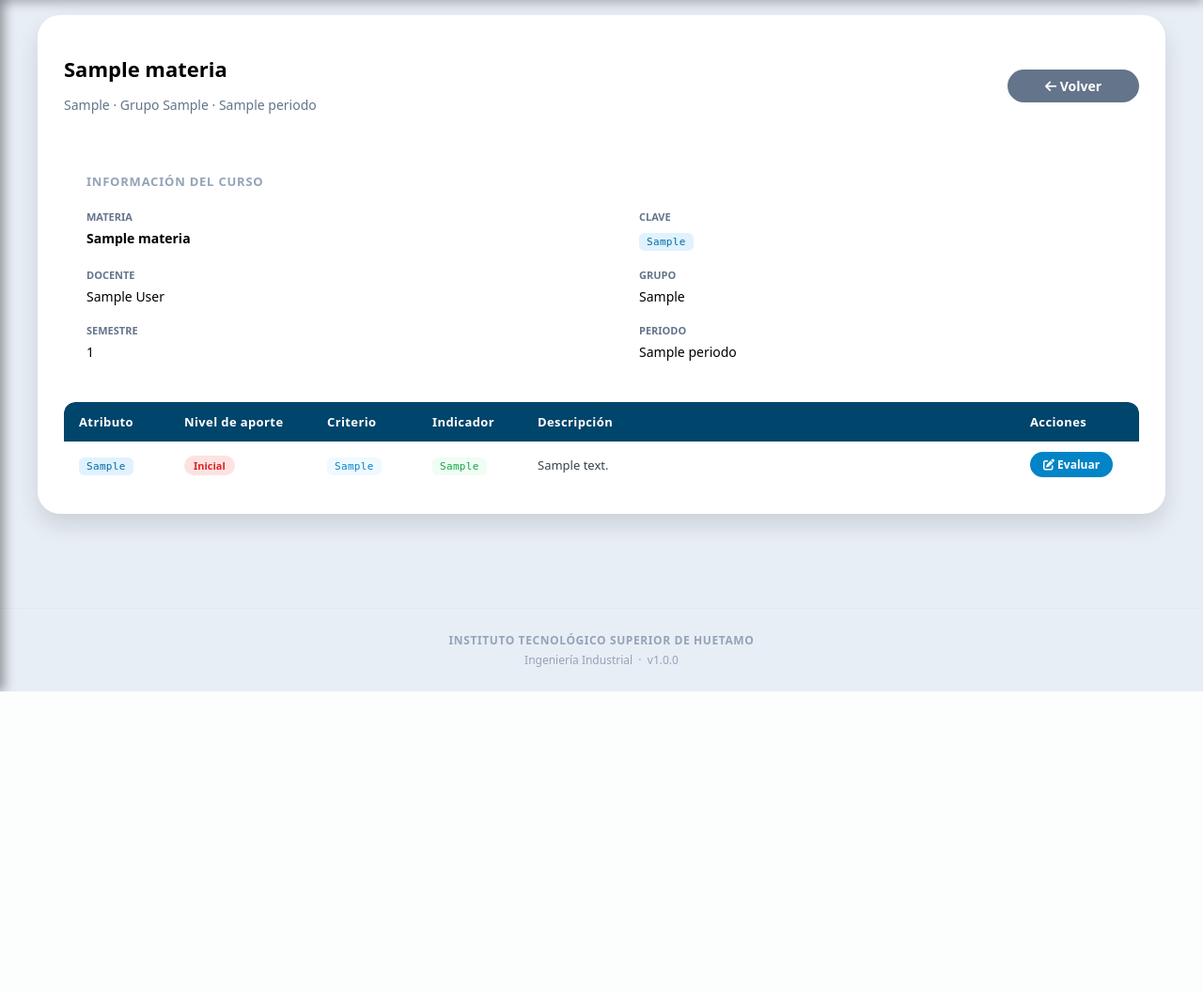
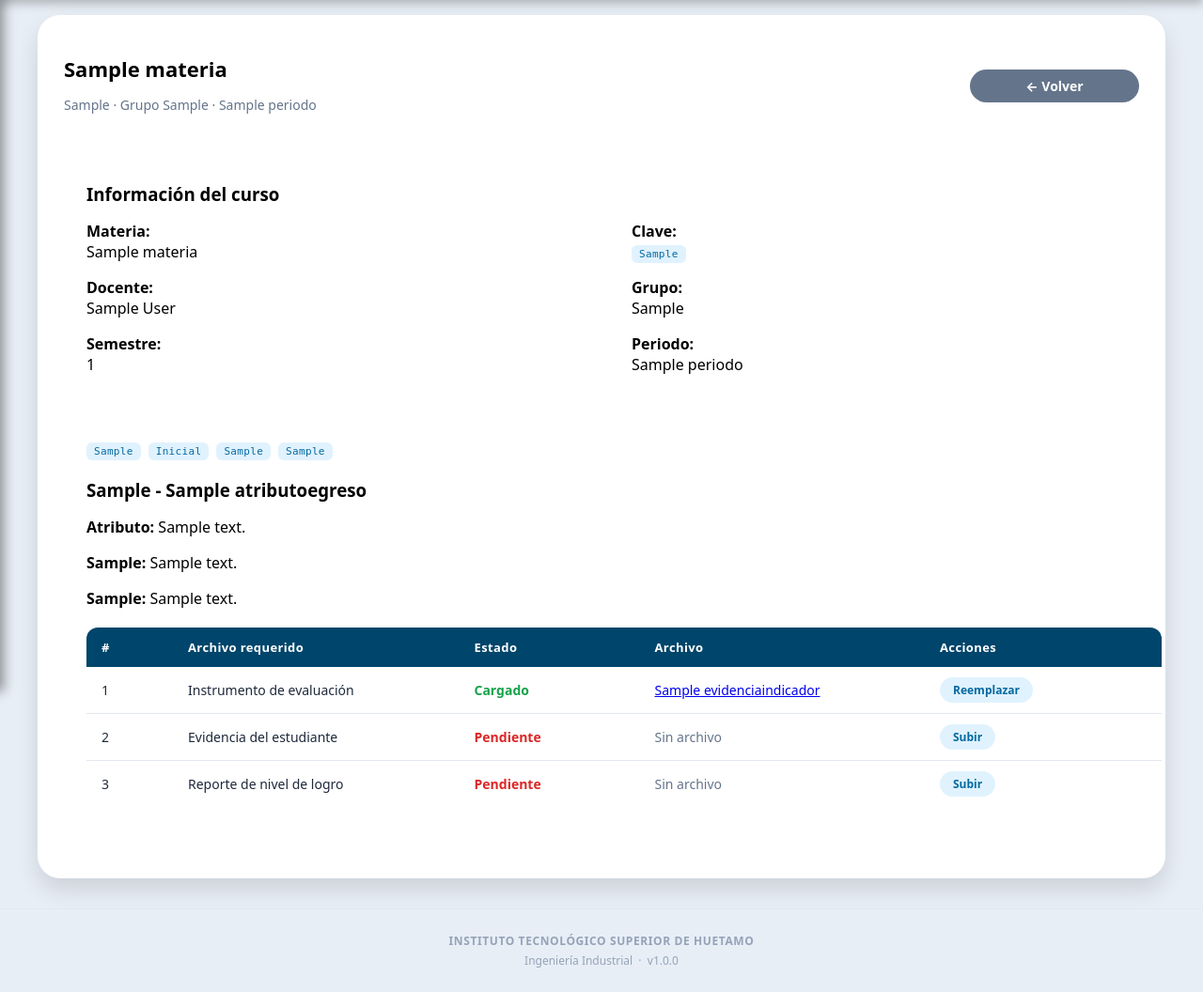
Before and after one commit to Pato1YT/PlataformaCACEI, a Django app: page /cursos/1/detalle/ in a window 1280 px wide. Shown: the part 64-1120 px from the top of the page at 94% size. Before the commit the page ends 800 px from the top, so only its background shows below. Run offline with Django 4.2, Linux system fonts and the light colour scheme; a user stored in the database is signed in; tables that the repository leaves empty hold one stand-in row (values such as "Sample post"); parts of the project's set-up code (start-up, migrations or seed data) failed here and were passed over.

Commit message:
Apartado de Subir Archivos

```diff
--- a/CACEI/settings.py
+++ b/CACEI/settings.py
@@ -155,7 +155,13 @@ LOGIN_REDIRECT_URL = 'core:dashboard'
 LOGOUT_REDIRECT_URL = 'core:login'
 
 STORAGES = {
+    "default": {
+        "BACKEND": "django.core.files.storage.FileSystemStorage",
+    },
     "staticfiles": {
         "BACKEND": "whitenoise.storage.CompressedManifestStaticFilesStorage",
     },
 }
+
+DATA_UPLOAD_MAX_MEMORY_SIZE = 5 * 1024 * 1024  # 5MB
+FILE_UPLOAD_MAX_MEMORY_SIZE = 5 * 1024 * 1024  # 5MB
--- a/core/models.py
+++ b/core/models.py
@@ -282,7 +282,7 @@ class EvidenciaIndicador(models.Model):
     TIPO_ARCHIVO = [
         ('INSTRUMENTO', 'Instrumento de evaluación'),
         ('EVIDENCIA', 'Evidencia del estudiante'),
-        ('REPORTE', 'Reporte de resultados'),
+        ('REPORTE', 'Reporte de nivel de logro'),
     ]
 
     curso = models.ForeignKey(Curso, on_delete=models.CASCADE, related_name='evidencias_indicadores')
@@ -291,6 +291,7 @@ class EvidenciaIndicador(models.Model):
     tipo_archivo = models.CharField(max_length=30, choices=TIPO_ARCHIVO)
     archivo = models.FileField(upload_to='evidencias/indicadores/')
     titulo = models.CharField(max_length=255, blank=True)
+    comentario = models.TextField(blank=True)
 
     fecha_subida = models.DateTimeField(auto_now_add=True)
 
--- a/core/templates/cursos/detalle_curso.html
+++ b/core/templates/cursos/detalle_curso.html
@@ -4,7 +4,6 @@
 
 {% block content %}
 <div class="dashboard">
-
     <div class="dashboard__header">
         <div>
             <h2 class="dashboard__title">{{ curso.materia.nombre }}</h2>
@@ -12,96 +11,111 @@
                 {{ curso.materia.clave }} · Grupo {{ curso.grupo }} · {{ curso.materia.periodo.nombre }}
             </p>
         </div>
-        <a href="{% url 'core:dashboard' %}"
-           class="course-card__button"
-           style="width:140px; text-align:center; text-decoration:none; display:inline-block; font-weight:700; background-color:#64748b;">
-            <i class="fa-solid fa-arrow-left"></i> Volver
+
+        <a href="{% url 'core:dashboard' %}" class="course-card__button"
+            style="max-width:180px; text-align:center; text-decoration:none; display:inline-block; background-color:#64748b;">
+            ← Volver
         </a>
     </div>
 
-    <!-- Info del curso -->
-    <div class="table-wrapper" style="padding:20px 24px; margin-bottom:24px;">
-        <p class="perfil-card__section-title" style="margin-bottom:16px;">Información del curso</p>
-        <div style="display:grid; grid-template-columns:repeat(2, 1fr); gap:14px 32px;">
-            <div>
-                <span style="font-size:11px; color:#64748b; font-weight:600; text-transform:uppercase;">Materia</span>
-                <p style="margin:4px 0 0 0; font-weight:600; font-size:14px;">{{ curso.materia.nombre }}</p>
-            </div>
-            <div>
-                <span style="font-size:11px; color:#64748b; font-weight:600; text-transform:uppercase;">Clave</span>
-                <p style="margin:4px 0 0 0;"><span class="course-card__code">{{ curso.materia.clave }}</span></p>
-            </div>
-            <div>
-                <span style="font-size:11px; color:#64748b; font-weight:600; text-transform:uppercase;">Docente</span>
-                <p style="margin:4px 0 0 0; font-size:14px;">{{ curso.docente.get_full_name|default:curso.docente.username }}</p>
-            </div>
-            <div>
-                <span style="font-size:11px; color:#64748b; font-weight:600; text-transform:uppercase;">Grupo</span>
-                <p style="margin:4px 0 0 0; font-size:14px;">{{ curso.grupo }}</p>
-            </div>
-            <div>
-                <span style="font-size:11px; color:#64748b; font-weight:600; text-transform:uppercase;">Semestre</span>
-                <p style="margin:4px 0 0 0; font-size:14px;">{{ curso.materia.semestre }}</p>
-            </div>
-            <div>
-                <span style="font-size:11px; color:#64748b; font-weight:600; text-transform:uppercase;">Periodo</span>
-                <p style="margin:4px 0 0 0; font-size:14px;">{{ curso.materia.periodo.nombre }}</p>
-            </div>
+    <div class="table-wrapper" style="padding:24px; margin-bottom:24px;">
+        <h3 style="margin-bottom:16px;">Información del curso</h3>
+
+        <div style="display:grid; grid-template-columns: repeat(2, minmax(0, 1fr)); gap:16px;">
+            <div><strong>Materia:</strong><br>{{ curso.materia.nombre }}</div>
+            <div><strong>Clave:</strong><br><span class="course-card__code">{{ curso.materia.clave }}</span></div>
+            <div><strong>Docente:</strong><br>{{ curso.docente.get_full_name|default:curso.docente.username }}</div>
+            <div><strong>Grupo:</strong><br>{{ curso.grupo }}</div>
+            <div><strong>Semestre:</strong><br>{{ curso.materia.semestre }}</div>
+            <div><strong>Periodo:</strong><br>{{ curso.materia.periodo.nombre }}</div>
         </div>
     </div>
 
-    <!-- Tabla de indicadores -->
-    <div class="table-wrapper">
+    {% for bloque in indicadores_bloques %}
+    <div class="table-wrapper" style="padding:24px; margin-bottom:24px;">
+        <div style="margin-bottom:20px;">
+            <div style="display:flex; gap:8px; flex-wrap:wrap; margin-bottom:12px;">
+                <span class="course-card__code">{{ bloque.atributo.codigo }}</span>
+                <span class="course-card__code">{{ bloque.nivel_aporte }}</span>
+                <span class="course-card__code">{{ bloque.criterio.codigo }}</span>
+                <span class="course-card__code">{{ bloque.indicador.codigo }}</span>
+            </div>
+
+            <h3 style="margin-bottom:10px;">
+                {{ bloque.atributo.codigo }} - {{ bloque.atributo.nombre }}
+            </h3>
+
+            <p style="margin-bottom:10px;">
+                <strong>Atributo:</strong> {{ bloque.atributo.descripcion }}
+            </p>
+
+            <p style="margin-bottom:10px;">
+                <strong>{{ bloque.criterio.codigo }}:</strong> {{ bloque.criterio.descripcion }}
+            </p>
+
+            <p style="margin-bottom:0;">
+                <strong>{{ bloque.indicador.codigo }}:</strong> {{ bloque.indicador.descripcion }}
+            </p>
+        </div>
+
         <table class="data-table">
             <thead>
                 <tr>
-                    <th style="width:80px;">Atributo</th>
-                    <th style="width:120px;">Nivel de aporte</th>
-                    <th style="width:80px;">Criterio</th>
-                    <th style="width:80px;">Indicador</th>
-                    <th>Descripción</th>
-                    <th style="width:100px;">Acciones</th>
+                    <th style="width:60px;">#</th>
+                    <th>Archivo requerido</th>
+                    <th style="width:160px;">Estado</th>
+                    <th>Archivo</th>
+                    <th style="width:220px;">Acciones</th>
                 </tr>
             </thead>
             <tbody>
-                {% for relacion in indicadores_materia %}
+                {% for archivo in bloque.archivos %}
                 <tr>
+                    <td>{{ forloop.counter }}</td>
+                    <td>{{ archivo.nombre }}</td>
+
                     <td>
-                        <span class="course-card__code">{{ relacion.indicador.criterio.atributo_egreso.codigo }}</span>
+                        {% if archivo.evidencia %}
+                        <span style="color:#16a34a; font-weight:700;">Cargado</span>
+                        {% else %}
+                        <span style="color:#dc2626; font-weight:700;">Pendiente</span>
+                        {% endif %}
                     </td>
+
                     <td>
-                        {% for rel_atributo in relaciones_atributos %}
-                            {% if rel_atributo.atributo_egreso_id == relacion.indicador.criterio.atributo_egreso_id %}
-                                {% if rel_atributo.nivel_aporte == 'A' %}
-                                    <span style="background:#dcfce7; color:#16a34a; border-radius:999px; padding:3px 10px; font-size:11px; font-weight:700;">Avanzado</span>
-                                {% elif rel_atributo.nivel_aporte == 'M' %}
-                                    <span style="background:#fef9c3; color:#ca8a04; border-radius:999px; padding:3px 10px; font-size:11px; font-weight:700;">Medio</span>
-                                {% else %}
-                                    <span style="background:#fee2e2; color:#dc2626; border-radius:999px; padding:3px 10px; font-size:11px; font-weight:700;">Inicial</span>
-                                {% endif %}
-                            {% endif %}
-                        {% endfor %}
+                        {% if archivo.evidencia %}
+                        <a href="{{ archivo.evidencia.archivo.url }}" target="_blank">
+                            {{ archivo.evidencia.titulo|default:"Ver archivo" }}
+                        </a>
+                        {% else %}
+                        <span style="color:#64748b;">Sin archivo</span>
+                        {% endif %}
                     </td>
-                    <td><span class="course-card__code" style="background:#f0f9ff; color:#0284c7;">{{ relacion.indicador.criterio.codigo }}</span></td>
-                    <td><span class="course-card__code" style="background:#f0fdf4; color:#16a34a;">{{ relacion.indicador.codigo }}</span></td>
-                    <td style="font-size:13px; color:#374151;">{{ relacion.indicador.descripcion }}</td>
+
                     <td class="data-table__actions">
-                        <a href="{% url 'core:evaluacion_indicador' curso.pk relacion.indicador.pk %}"
-                           class="data-table__btn"
-                           style="background-color:#0284c7; color:#fff; white-space:nowrap;">
-                            <i class="fa-solid fa-pen-to-square"></i> Evaluar
+                        {% if archivo.tipo == 'REPORTE' %}
+                        <a href="{% url 'core:subir_reporte_nivel_logro' curso.pk bloque.indicador.pk %}"
+                            class="data-table__btn data-table__btn--edit">
+                            {% if archivo.evidencia %}Reemplazar{% else %}Subir{% endif %}
                         </a>
-                    </td>
-                </tr>
-                {% empty %}
-                <tr>
-                    <td colspan="6" class="data-table__empty">
-                        Esta materia no tiene indicadores específicos asignados.
+                        {% else %}
+                        <a href="{% url 'core:subir_evidencia_indicador' curso.pk bloque.indicador.pk archivo.tipo %}"
+                            class="data-table__btn data-table__btn--edit">
+                            {% if archivo.evidencia %}Reemplazar{% else %}Subir{% endif %}
+                        </a>
+                        {% endif %}
                     </td>
                 </tr>
                 {% endfor %}
             </tbody>
         </table>
     </div>
+    {% empty %}
+    <div class="table-wrapper" style="padding:24px;">
+        <p class="data-table__empty">
+            Esta materia no tiene indicadores específicos asignados.
+        </p>
+    </div>
+    {% endfor %}
 </div>
 {% endblock %}
--- a/core/urls.py
+++ b/core/urls.py
@@ -4,6 +4,8 @@
 
 from django.contrib.auth import views as auth_views
 from django.urls import path
+from django.conf import settings
+from django.conf.urls.static import static
 
 from . import views
 
@@ -120,6 +122,12 @@ urlpatterns = [
     # -------------------------------------------------------------------------
     # Evidencias - Reporte de Nivel de Logro
     # -------------------------------------------------------------------------
-    path('cursos/<int:curso_pk>/indicadores/<int:indicador_pk>/evaluacion/', views.evaluacion_indicador, name='evaluacion_indicador'),
+    #path('cursos/<int:curso_pk>/indicadores/<int:indicador_pk>/reporte/', views.editar_reporte_indicador, name='editar_reporte_indicador'),
+    path('cursos/<int:curso_pk>/indicadores/<int:indicador_pk>/evidencias/<str:tipo_archivo>/subir/', views.subir_evidencia_indicador, name='subir_evidencia_indicador'),
+    path('cursos/<int:curso_pk>/indicadores/<int:indicador_pk>/reporte/', views.subir_reporte_nivel_logro, name='subir_reporte_nivel_logro'),
+
 
 ]
+
+if settings.DEBUG:
+    urlpatterns += static(settings.MEDIA_URL, document_root=settings.MEDIA_ROOT)
--- a/core/views.py
+++ b/core/views.py
@@ -34,6 +34,7 @@ from .forms import (
     MateriaAtributoEgresoNivelForm,
     ResultadoIndicadorForm,
     EvidenciaIndicadorForm,
+    EvidenciaIndicadorSimpleForm
 )
 
 # Utilidades — importadores Excel
@@ -1395,9 +1396,12 @@ def detalle_curso(request, pk):
 
     relaciones_atributos = MateriaAtributoEgreso.objects.filter(
         materia=curso.materia
-    ).select_related(
-        'atributo_egreso'
-    ).order_by('atributo_egreso__codigo')
+    ).select_related('atributo_egreso')
+
+    niveles_por_atributo = {
+        rel.atributo_egreso_id: rel.get_nivel_aporte_display()
+        for rel in relaciones_atributos
+    }
 
     indicadores_materia = MateriaIndicador.objects.filter(
         materia=curso.materia
@@ -1411,10 +1415,48 @@ def detalle_curso(request, pk):
         'indicador__codigo'
     )
 
+    evidencias = EvidenciaIndicador.objects.filter(
+        curso=curso,
+        indicador__in=[rel.indicador for rel in indicadores_materia]
+    )
+
+    evidencias_map = {
+        (ev.indicador_id, ev.tipo_archivo): ev
+        for ev in evidencias
+    }
+
+    tipos_archivo = [
+        ('INSTRUMENTO', 'Instrumento de evaluación'),
+        ('EVIDENCIA', 'Evidencia del estudiante'),
+        ('REPORTE', 'Reporte de nivel de logro'),
+    ]
+
+    indicadores_bloques = []
+
+    for relacion in indicadores_materia:
+        indicador = relacion.indicador
+        criterio = indicador.criterio
+        atributo = criterio.atributo_egreso
+
+        archivos = []
+        for tipo, nombre in tipos_archivo:
+            archivos.append({
+                'tipo': tipo,
+                'nombre': nombre,
+                'evidencia': evidencias_map.get((indicador.id, tipo)),
+            })
+
+        indicadores_bloques.append({
+            'indicador': indicador,
+            'criterio': criterio,
+            'atributo': atributo,
+            'nivel_aporte': niveles_por_atributo.get(atributo.id, 'Sin nivel'),
+            'archivos': archivos,
+        })
+
     return render(request, 'cursos/detalle_curso.html', {
         'curso': curso,
-        'relaciones_atributos': relaciones_atributos,
-        'indicadores_materia': indicadores_materia,
+        'indicadores_bloques': indicadores_bloques,
     })
 
 
@@ -1679,3 +1721,114 @@ def evaluacion_indicador(request, curso_pk, indicador_pk):
         'evidencia_form': evidencia_form,
         'evidencias': evidencias,
     })
+
+@login_required
+def subir_evidencia_indicador(request, curso_pk, indicador_pk, tipo_archivo):
+    curso = get_object_or_404(Curso, pk=curso_pk)
+    indicador = get_object_or_404(Indicador, pk=indicador_pk)
+
+    tipos_permitidos = ['INSTRUMENTO', 'EVIDENCIA']
+
+    if tipo_archivo not in tipos_permitidos:
+        messages.error(request, 'Tipo de archivo no válido para esta acción.')
+        return redirect('core:detalle_curso', pk=curso.pk)
+
+    if not MateriaIndicador.objects.filter(
+        materia=curso.materia,
+        indicador=indicador
+    ).exists():
+        messages.error(request, 'Este indicador no está asignado a la materia del curso.')
+        return redirect('core:detalle_curso', pk=curso.pk)
+
+    evidencia = EvidenciaIndicador.objects.filter(
+        curso=curso,
+        indicador=indicador,
+        tipo_archivo=tipo_archivo
+    ).first()
+
+    if request.method == 'POST':
+        form = EvidenciaIndicadorSimpleForm(
+            request.POST,
+            request.FILES,
+            instance=evidencia
+        )
+
+        if form.is_valid():
+            evidencia = form.save(commit=False)
+            evidencia.curso = curso
+            evidencia.indicador = indicador
+            evidencia.tipo_archivo = tipo_archivo
+            evidencia.save()
+
+            messages.success(request, 'Archivo guardado correctamente.')
+            return redirect('core:detalle_curso', pk=curso.pk)
+
+        for field, errors in form.errors.items():
+            for error in errors:
+                messages.error(request, error)
+
+    else:
+        form = EvidenciaIndicadorSimpleForm(instance=evidencia)
+
+    return render(request, 'cursos/subir_evidencia_indicador.html', {
+        'form': form,
+        'curso': curso,
+        'indicador': indicador,
+        'tipo_archivo': tipo_archivo,
+        'evidencia': evidencia,
+    })
+
+
+@login_required
+def subir_reporte_nivel_logro(request, curso_pk, indicador_pk):
+    curso = get_object_or_404(
+        Curso.objects.select_related('materia', 'docente', 'materia__periodo'),
+        pk=curso_pk
+    )
+
+    indicador = get_object_or_404(
+        Indicador.objects.select_related(
+            'criterio',
+            'criterio__atributo_egreso'
+        ),
+        pk=indicador_pk
+    )
+
+    if not MateriaIndicador.objects.filter(
+        materia=curso.materia,
+        indicador=indicador
+    ).exists():
+        messages.error(request, 'Este indicador no está asignado a la materia del curso.')
+        return redirect('core:detalle_curso', pk=curso.pk)
+
+    resultado, _ = ResultadoIndicador.objects.get_or_create(
+        curso=curso,
+        indicador=indicador,
+        defaults={
+            'usuario': request.user,
+            'instrumento_evaluacion': '',
+            'alumnos_evaluados': 0,
+            'porcentaje_meta': 85,
+            'porcentaje_obtenido': 0,
+            'argumentacion': '',
+            'acciones_mejora': '',
+        }
+    )
+
+    if request.method == 'POST':
+        form = ResultadoIndicadorForm(request.POST, instance=resultado)
+        if form.is_valid():
+            resultado = form.save(commit=False)
+            resultado.usuario = request.user
+            resultado.save()
+            messages.success(request, 'Reporte de nivel de logro guardado correctamente.')
+            return redirect('core:detalle_curso', pk=curso.pk)
+    else:
+        form = ResultadoIndicadorForm(instance=resultado)
+
+    return render(request, 'cursos/subir_reporte_nivel_logro.html', {
+        'form': form,
+        'curso': curso,
+        'indicador': indicador,
+        'resultado': resultado,
+    })
```
Also changed, not shown: core/forms.py (+40 -0 lines), core/templates/cursos/subir_evidencia_indicador.html (added, +79 -0 lines), core/templates/cursos/subir_reporte_nivel_logro.html (added, +97 -0 lines), core/migrations/0002_evidenciaindicador_comentario_and_more.py (added), 1 other file.
